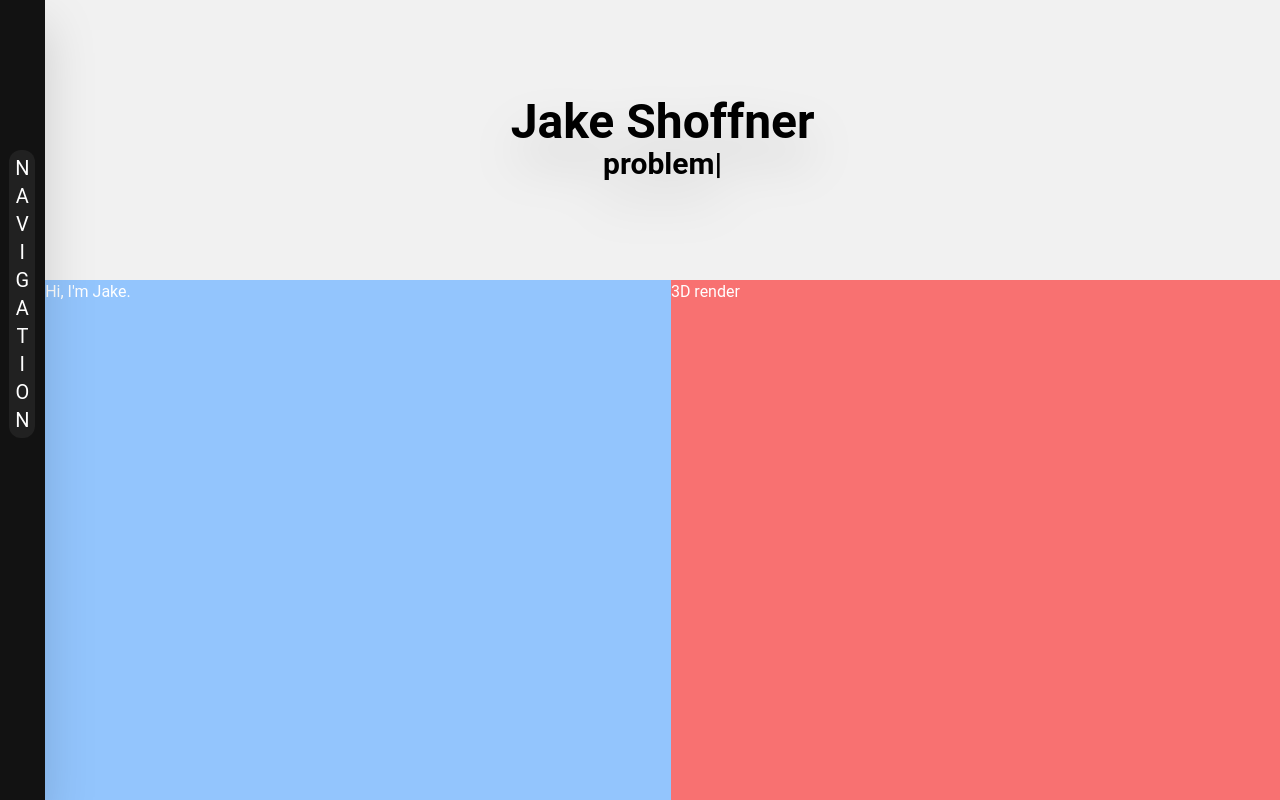
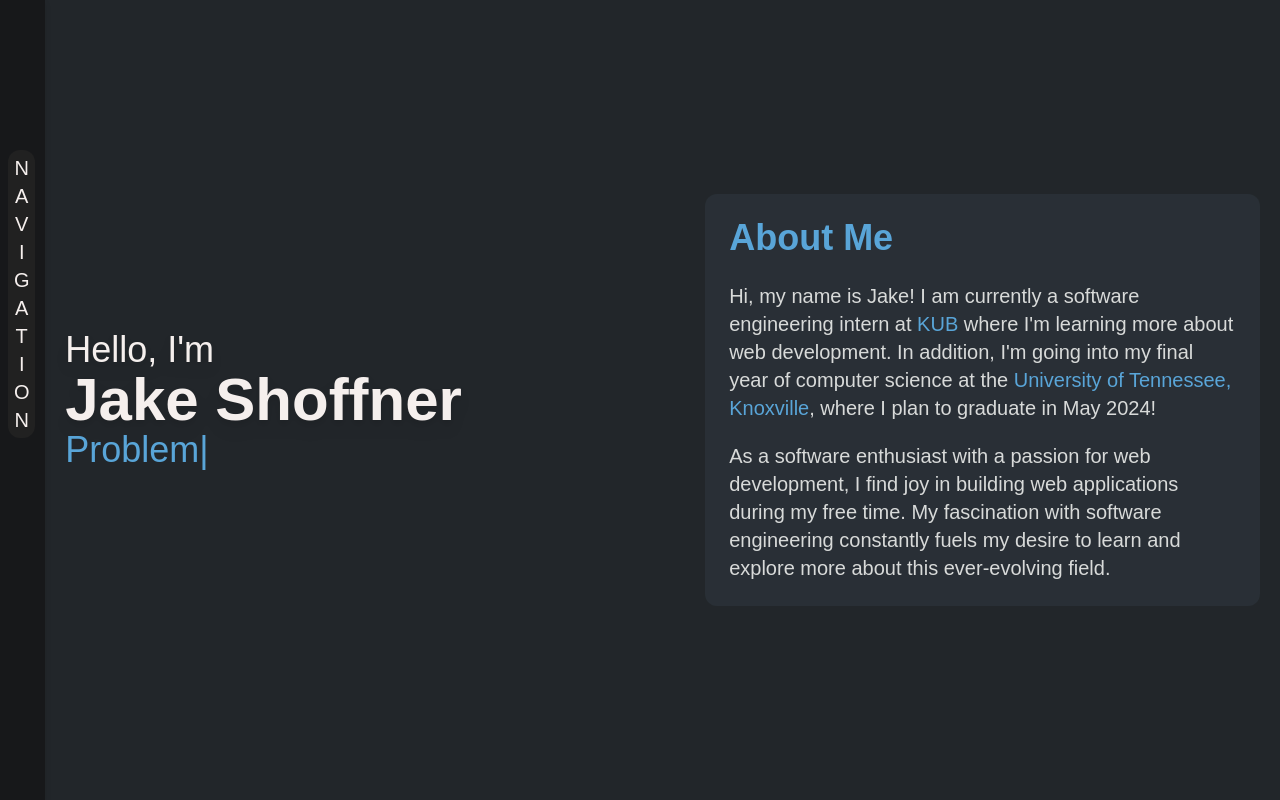
Before and after one commit to Jxk0be/Jake-Shoffner-SWE-Student, a React (Create React App) app: page / in a window 1280 px wide. Built offline with nearby package versions, Linux system fonts and the light colour scheme; some icons are missing.

Commit message:
Hero/About Me Page update

```diff
--- a/public/index.html
+++ b/public/index.html
@@ -24,7 +24,7 @@
       work correctly both with client-side routing and a non-root public URL.
       Learn how to configure a non-root public URL by running `npm run build`.
     -->
-    <title>HEHE - SWE Student</title>
+    <title>Jake Shoffner - SWE Student</title>
   </head>
   <body>
     <noscript>You need to enable JavaScript to run this app.</noscript>
--- a/src/App.js
+++ b/src/App.js
@@ -4,7 +4,7 @@ import MobileNav from './components/MobileNav';
 
 function App() {
   return (
-    <div className='flex text-black'>
+    <div className='flex text-[#F5EFED]'>
       <MobileNav />
       <Sidebar />
       <Hero />
--- a/src/components/Hero.jsx
+++ b/src/components/Hero.jsx
@@ -3,24 +3,32 @@ import Typed from 'react-typed';
 
 const Hero = () => {
   return (
-    <div className='w-full pt-[70px] h-screen md:pt-[0vh] flex justify-between items-center flex-col text-white'>
-      <div className='flex justify-center flex-col items-center w-full h-[35vh] max-w-[1500px] md:text-5xl text-4xl font-bold text-black'>
+    <div className='w-full pt-[70px] h-screen md:pt-[0vh] flex justify-between items-center flex-col text-[#F5EFED]'>
+      <div className='grid md:grid-rows-1 h-screen max-w-[1500px] grid-flow-col w-full grid-rows-2 m-[5vh] gap-x-10 gap-y-4 p-5'>
 
-        <div className='drop-shadow-2xl flex flex-col justify-center items-center'>
-          <h1>Jake Shoffner</h1>
-          <Typed className="md:text-3xl text-2xl font-semibold" strings={['software engineer...', 'problem solver...', 'self-proclaimed comedian...']} typeSpeed={65} loop backDelay={1800} backSpeed={50}/>
+        <div className='flex flex-col w-full min-w-[600px] justify-center'>
+            <h1 className='text-4xl grad font-[400] text-[] drop-shadow-lg'>Hello, I'm</h1>
+            <h1 className='capitalize font-[700] text-6xl drop-shadow-lg'>Jake Shoffner</h1>
+            <Typed className="text-[#59A5D8] text-4xl font-[500]" strings={['Software engineer...', 'Problem solver...', 'Self-proclaimed comedian...']} typeSpeed={65} loop backDelay={1800} backSpeed={50}/>
         </div>
 
-       </div>
-
-      <div className='grid md:grid-rows-1 h-[65vh] bg-red-400 max-w-[1500px] grid-flow-col w-full grid-rows-2'>
-        <div className='bg-blue-300'>
-          Hi, I'm Jake.
+        <div className='flex items-center w-full text-xl text-[#d8dad9] justify-center'>
+          <div className='bg-[#2d363f] p-6 rounded-xl hover:scale-105 duration-300 bg-opacity-60'>
+            <h1 className='font-bold text-4xl text-[#59A5D8] mb-6'>About Me</h1>
+            <p className='grad'>
+              Hi, my name is Jake! I am currently a software engineering intern at <a rel="noreferrer" className="text-[#59A5D8] font-[500] hover:text-[#F5EFED] duration-300" target="_blank" href="https://www.kub.org">KUB</a> where
+              I'm learning more about web development. In addition, I'm going into my final year of computer science at
+              the <a rel="noreferrer" className="text-[#59A5D8] font-[500] hover:text-[#F5EFED] duration-300" href="https://www.eecs.utk.edu" target='_blank'>University of Tennessee, Knoxville</a>,
+              where I plan to graduate in May 2024!
+            </p>
+            <p className='mt-5 grad'>
+            As a software enthusiast with a passion for web development, I find joy in building web applications
+            during my free time. My fascination with software engineering constantly fuels my desire to learn and
+            explore more about this ever-evolving field.
+            </p>
+          </div>
         </div>
 
-        <div>
-          3D render
-        </div>
       </div>
     </div>
   )
--- a/src/components/MobileNav.jsx
+++ b/src/components/MobileNav.jsx
@@ -1,10 +1,13 @@
 import React from 'react'
+import { Icon } from '@iconify/react';
 
 const MobileNav = () => {
   return (
-    <div className='md:hidden fixed bg-[#121212] flex px-6 justify-between items-center w-full h-[70px] text-white'>
-        <h1>REDACTED</h1>
-        <h1>BUTTON</h1>
+    <div className='lg:hidden fixed bg-[#17181a] flex px-6 justify-between items-center w-full h-[70px] text-white'>
+        <h1>Jake Shoffner</h1>
+        <div className='duration-300 hover:text-[#b3b3b3] text-[#59A5D8] hover:rotate-90'>
+          <h1 className='cursor-pointer'><Icon className='text-[35px]' icon="game-icons:multi-directions" /></h1>
+      </div>
     </div>
   )
 }
--- a/src/components/Sidebar.jsx
+++ b/src/components/Sidebar.jsx
@@ -8,35 +8,35 @@ const Navbar = () => {
   const navArray = nav.split("");
 
   return (
-    <div className={`hidden duration-300 bg-[#121212] text-white drop-shadow-2xl h-screen w- relative md:flex justify-center md:w-[250px] ${sidebar ? 'ml-[-196px]' : ''}`}>
+    <div className={`hidden duration-300 bg-[#17181a] drop-shadow-md h-screen relative lg:flex justify-center md:w-[250px] ${sidebar ? 'ml-[-196px]' : ''}`}>
       {/* This is the click-able icon that opens the sidebar */}
-      <div className='right-1.5 duration-300 absolute hover:text-[#b3b3b3] font-bold top-[50px] text-[#ffffff] hover:rotate-90'>
+      <div className='right-1.5 duration-300 absolute hover:text-[#b3b3b3] text-[#59A5D8] top-[50px] hover:rotate-90'>
           <h1 className='cursor-pointer' onClick={() => setSidebar(!sidebar)}><Icon className='text-[35px]' icon="game-icons:multi-directions" /></h1>
       </div>
 
       <div className='absolute top-[152px] ml-[-30px] left-4 flex justify-between flex-col h-[280px]'>
 
-        <div onClick={() => setSidebar(!sidebar)} className='flex group justify-between w-[160px] bg-[#212121] hover:bg-[#535353] py-2 rounded-xl pr-2 pl-5 hover:scale-105 cursor-pointer duration-300'>
+        <div onClick={() => setSidebar(!sidebar)} className='flex group justify-between w-[160px] bg-[#212121] hover:bg-[#59A5D8] py-2 rounded-xl pr-2 pl-5 hover:scale-105 cursor-pointer duration-300'>
           <Icon className='text-2xl group-hover:rotate-90 duration-300' icon="material-symbols:verified" />
           <h1>About Me</h1>
         </div>
 
-        <div onClick={() => setSidebar(!sidebar)} className='flex group justify-between w-[160px] bg-[#212121] hover:bg-[#535353] py-2 rounded-xl pr-2 pl-5 hover:scale-105 cursor-pointer duration-300'>
+        <div onClick={() => setSidebar(!sidebar)} className='flex group justify-between w-[160px] bg-[#212121] hover:bg-[#59A5D8] py-2 rounded-xl pr-2 pl-5 hover:scale-105 cursor-pointer duration-300'>
           <Icon className='text-2xl group-hover:rotate-90 duration-300' icon="cryptocurrency:xp" />
           <h1>Experience</h1>
         </div>
 
-        <div onClick={() => setSidebar(!sidebar)} className='flex group justify-between w-[160px] bg-[#212121] hover:bg-[#535353] py-2 rounded-xl pr-2 pl-5 hover:scale-105 cursor-pointer duration-300'>
+        <div onClick={() => setSidebar(!sidebar)} className='flex group justify-between w-[160px] bg-[#212121] hover:bg-[#59A5D8] py-2 rounded-xl pr-2 pl-5 hover:scale-105 cursor-pointer duration-300'>
           <Icon className='text-2xl group-hover:rotate-90 duration-300' icon="file-icons:ionic-project" />
           <h1>Projects</h1>
         </div>
 
-        <div onClick={() => setSidebar(!sidebar)} className='flex group justify-between w-[160px] bg-[#212121] hover:bg-[#535353] py-2 rounded-xl pr-2 pl-5 hover:scale-105 cursor-pointer duration-300'>
+        <div onClick={() => setSidebar(!sidebar)} className='flex group justify-between w-[160px] bg-[#212121] hover:bg-[#59A5D8] py-2 rounded-xl pr-2 pl-5 hover:scale-105 cursor-pointer duration-300'>
           <Icon className='text-2xl group-hover:rotate-90 duration-300' icon="mdi:email-open" />
           <h1>Email</h1>
         </div>
 
-        <div onClick={() => setSidebar(!sidebar)} className='flex group justify-between w-[160px] bg-[#212121] hover:bg-[#535353] py-2 rounded-xl pr-2 pl-5 hover:scale-105 cursor-pointer duration-300'>
+        <div onClick={() => setSidebar(!sidebar)} className='flex group justify-between w-[160px] bg-[#212121] hover:bg-[#59A5D8] py-2 rounded-xl pr-2 pl-5 hover:scale-105 cursor-pointer duration-300'>
           <Icon className='text-2xl group-hover:rotate-90 duration-300' icon="uil:linkedin" />
           <h1>Linkedin</h1>
         </div>
--- a/src/index.css
+++ b/src/index.css
@@ -1,13 +1,14 @@
 @tailwind base;
 @tailwind components;
 @tailwind utilities;
+@import url('https://fonts.googleapis.com/css2?family=Montserrat:wght@100;200;300;400;500;600;700;800;900&family=Ubuntu:wght@300;400;500;700&display=swap');
 
 body {
   margin: 0;
-  font-family: 'Roboto', sans-serif;
+  font-family: 'Ubuntu', sans-serif;
   -webkit-font-smoothing: antialiased;
   -moz-osx-font-smoothing: grayscale;
-  background-color: #f1f1f1;
+  background-color: #22262a;
 }
 
 code {
@@ -16,6 +17,5 @@ code {
 }
 
 .grad {
-  background: rgb(0,0,0);
-  background: linear-gradient(90deg, rgba(0,0,0,1) 0%, rgba(15,15,15,1) 100%);
+  font-family: 'Montserrat', sans-serif;
 }
```
